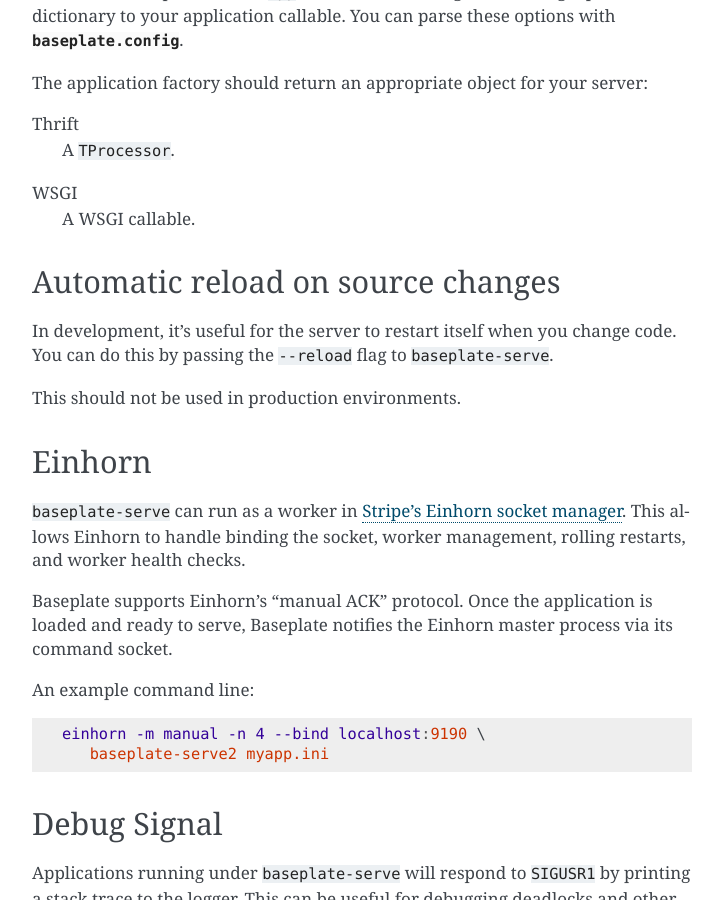
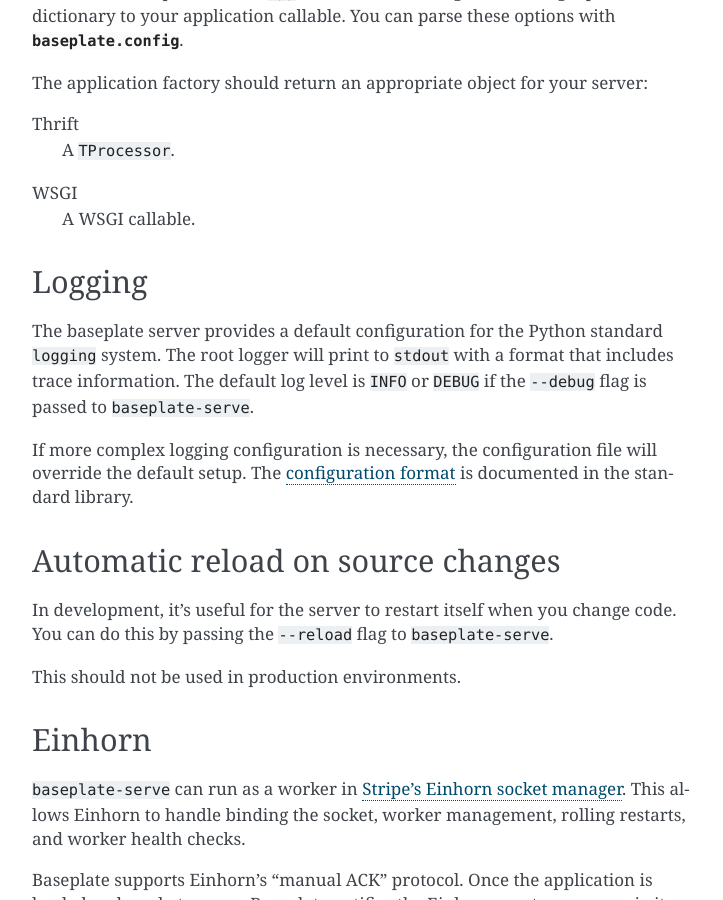
Before and after one commit to reddit/baseplate.py, a Sphinx documentation site: the page built from docs/cli/serve.rst, in a window 1280 px wide and 900 px high, scrolled down 1579 px. Shown: the whole window, without its empty margins (388-1111 px from the left). Built offline with Sphinx 7.4.7, drawn with Linux system fonts in a browser that asks for light colours.

Commit message:
Allow logging configuration to be overridden in the INI file
The default config is not sufficiently flexible when third party
libraries get involved, this allows us to configure logging more
flexibly.

```diff
--- a/docs/cli/serve.rst
+++ b/docs/cli/serve.rst
@@ -81,6 +81,20 @@ Thrift
 WSGI
    A WSGI callable.
 
+Logging
+-------
+
+The baseplate server provides a default configuration for the Python standard
+``logging`` system. The root logger will print to ``stdout`` with a format that
+includes trace information. The default log level is ``INFO`` or ``DEBUG`` if
+the ``--debug`` flag is passed to ``baseplate-serve``.
+
+If more complex logging configuration is necessary, the configuration file will
+override the default setup. The `configuration format`_ is documented in the
+standard library.
+
+.. _configuration format: https://docs.python.org/2/library/logging.config.html#logging-config-fileformat
+
 Automatic reload on source changes
 ----------------------------------
 
```
Also changed, not shown: 1 other file.
